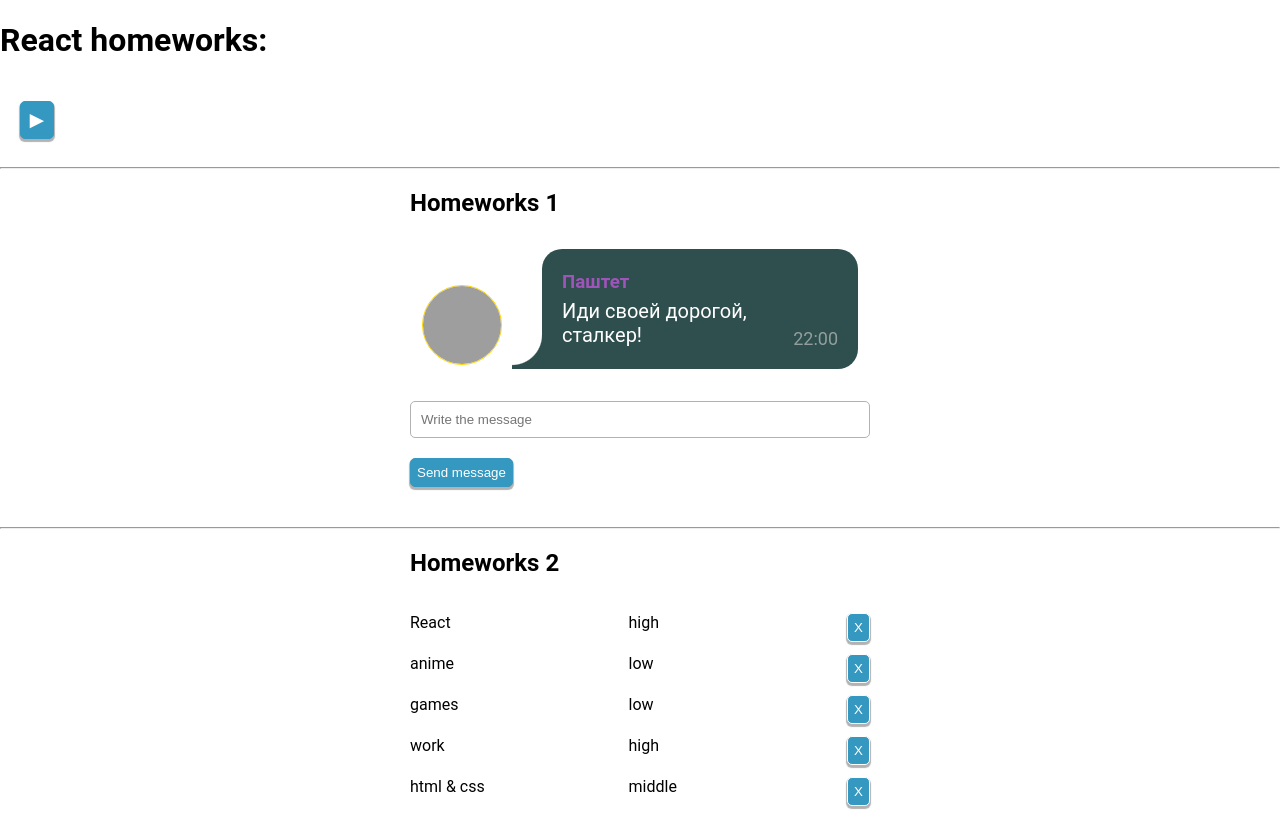
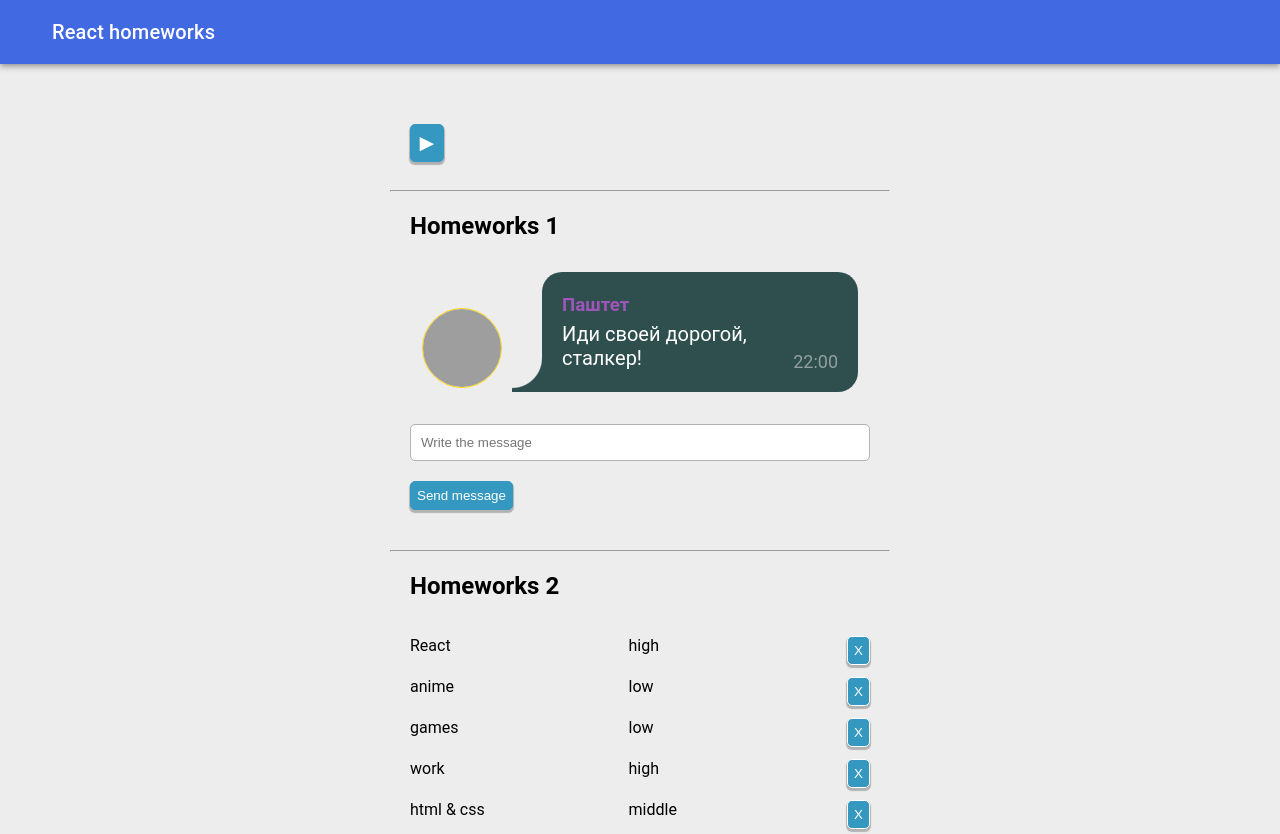
Before and after one commit to aivan3d66/tasksFromIgnat, a React (Create React App) app: page / in a window 1280 px wide. Shown: the top 834 px of the page. Built offline with nearby package versions, Linux system fonts and the light colour scheme; grey boxes are pictures that could not be loaded.

Commit message:
add upd App main page styles

```diff
--- a/src/p1-main/m1-ui/u1-app/App.tsx
+++ b/src/p1-main/m1-ui/u1-app/App.tsx
@@ -1,13 +1,53 @@
 import React from 'react';
 import s from './App.module.css';
 import HW5 from '../../../p2-homeworks/h5/HW5';
+import {AppBar, Container, Grid, IconButton, Toolbar, Typography} from '@mui/material';
+import {useSelector} from "react-redux";
+import {AppRootState} from "./redux/redux-store";
+
+function App() {
+  const theme = useSelector<AppRootState, any>(state => state.theme.scheme);
 
 
-function App() {
+  const appStyles = {
+    headerColour: `${theme.headerColour}`,
+    appBackgroundColour: `${theme.appBackgroundColour}`,
+    textColour: `${theme.textColour}`
+  }
+
   return (
     <div className={s.App}>
-      <h1>React homeworks:</h1>
-      <HW5/>
+      <div className="App" style={{backgroundColor: `${appStyles.appBackgroundColour}`}}>
+        <AppBar position="static" style={{backgroundColor: `${appStyles.headerColour}`}}>
+          <Toolbar>
+            <IconButton
+              size="large"
+              edge="start"
+
+              aria-label="menu"
+              sx={{mr: 2}}
+            >
+              {/*<MenuIcon/>*/}
+            </IconButton>
+            <Typography variant="h6" component="div" sx={{flexGrow: 1}}>
+              React homeworks
+            </Typography>
+          </Toolbar>
+        </AppBar>
+
+        <Container fixed maxWidth="xl">
+          <Grid container spacing={2} style={{
+            display: "flex",
+            justifyContent: "center",
+            width: "100%",
+            margin: "40px 0 0 0",
+            borderRadius: "5px",
+            color: `${appStyles.textColour}`
+          }}>
+            <HW5/>
+          </Grid>
+        </Container>
+      </div>
     </div>
   )
 }
```
